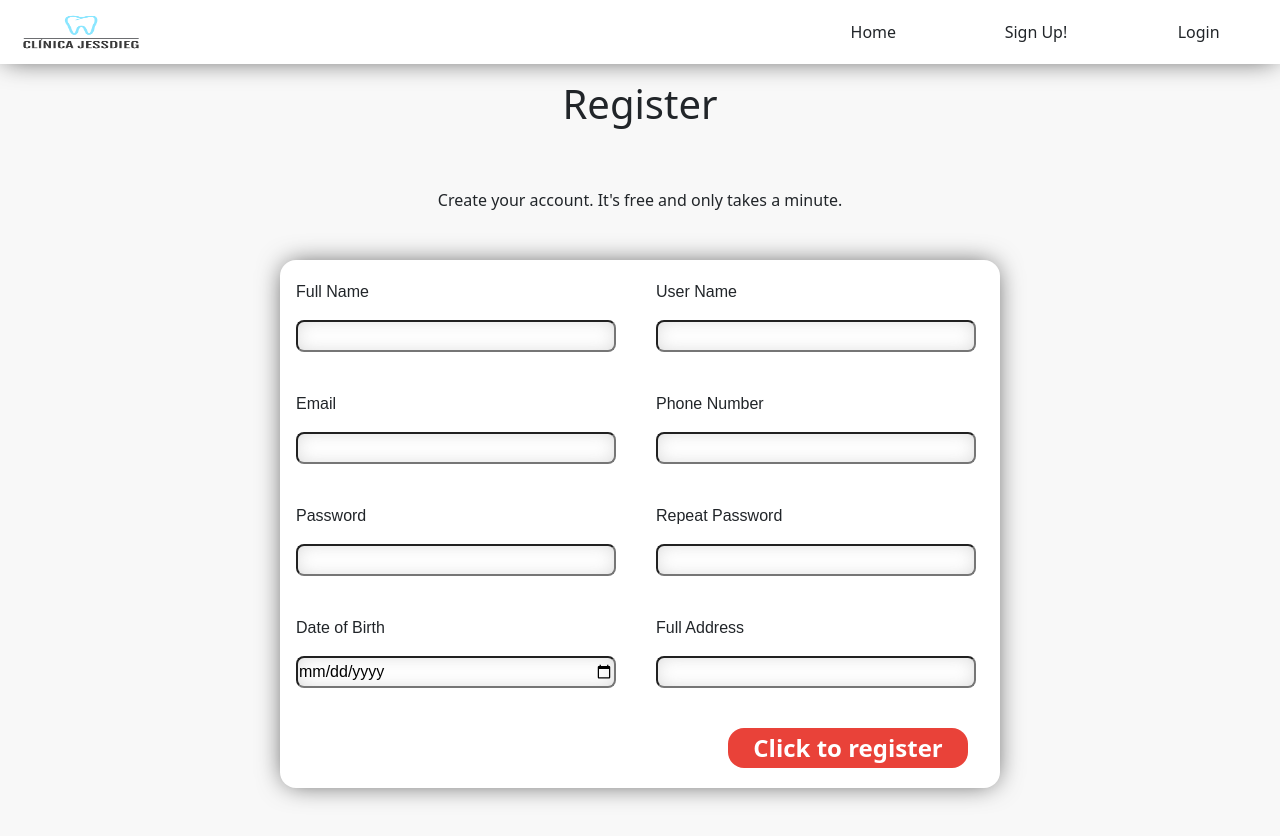
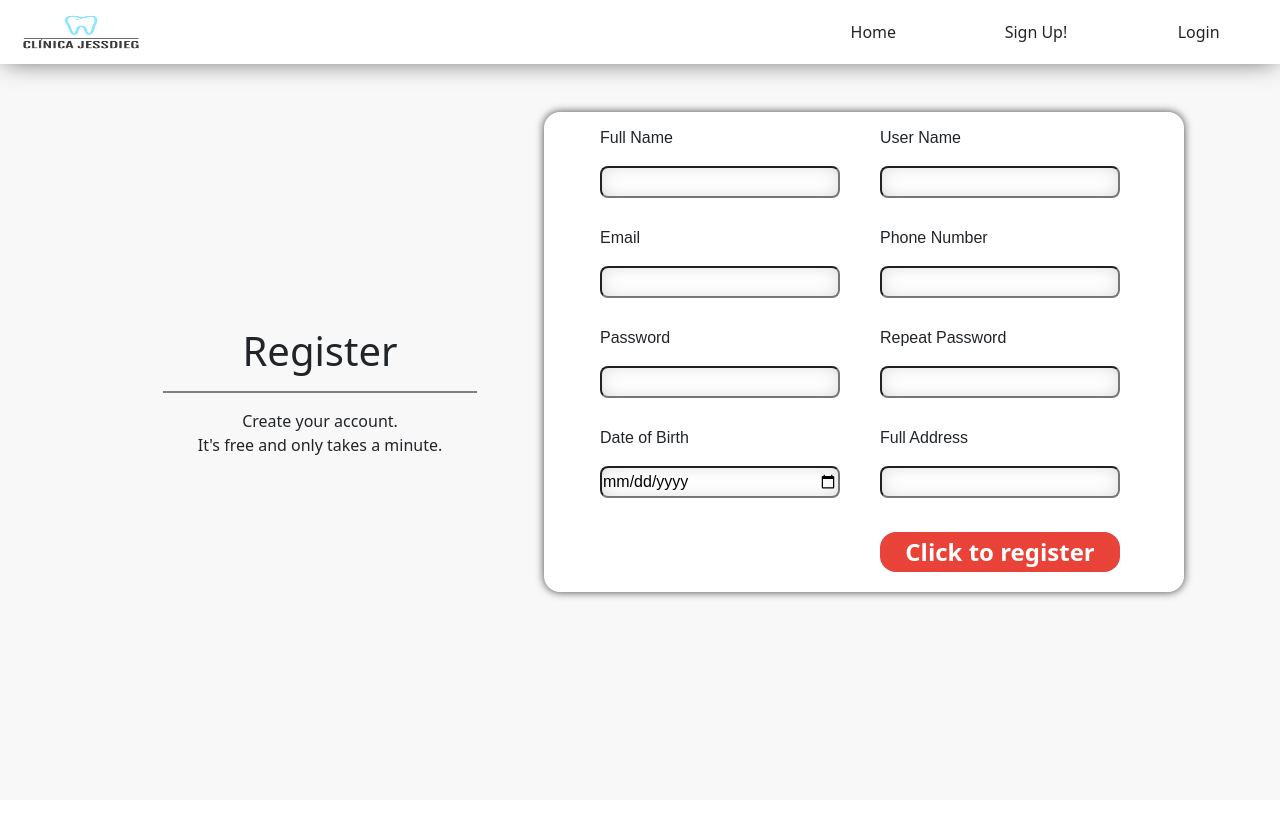
Before and after one commit to diegogb-08/Front-End-with-Reactjs, a React (Create React App) app: page /register in a window 1280 px wide. After the commit the page ends 800 px from the top, so only its background shows below. Built offline with nearby package versions, Linux system fonts and the light colour scheme.

Commit message:
Register layout modified

```diff
--- a/src/components/Btn/Bton.css
+++ b/src/components/Btn/Bton.css
@@ -10,6 +10,6 @@
 }
 
 .buttonRedirect:hover {
-    transition: 0.5s;
+    transition: 0.3s;
     color: #41bbec;
 }
--- a/src/components/Btn/Bton.jsx
+++ b/src/components/Btn/Bton.jsx
@@ -8,12 +8,12 @@ const Btn = (props) => {
     let history = useHistory();
 
     const direccioname = () => {
-        history.push(`/${props.destino}`)
+        history.push(`/${props.path}`)
     }
 
     return(
         <div onClick={()=> direccioname()} className="buttonRedirect">
-            {props.nombre}
+            {props.name}
         </div>
     )
 }
--- /dev/null
+++ b/src/components/Config/Config.css
@@ -0,0 +1,12 @@
+.configComponent{
+    display: flex;
+    justify-content: center;
+    align-items: center;
+    cursor: pointer;
+    transition: 0.3s;
+}
+
+.configComponent:hover{
+    color: white;
+    transition: 0.3s;
+}
--- /dev/null
+++ b/src/components/Config/Config.jsx
@@ -0,0 +1,12 @@
+import React from 'react'
+import './Config.css'
+
+function Config(props) {
+    return (
+        <div className="configComponent" onClick={()=> props.onClick}>
+            <p>{props.name}  </p>
+        </div>
+    )
+}
+
+export default Config
--- a/src/components/Header/Header.jsx
+++ b/src/components/Header/Header.jsx
@@ -20,13 +20,13 @@ const Header = (props) => {
             <div className="designDiv"></div>
             <div className="freeCall"></div>
             <div>
-                <Btn nombre='Home' destino=''/>
+                <Btn name='Home' path=''/>
             </div>
             <div>
-                <Btn nombre='Sign Up!' destino='register'/>
+                <Btn name='Sign Up!' path='register'/>
             </div>
             <div>
-                <Btn nombre='Login' destino='login'/>
+                <Btn name='Login' path='login'/>
             </div>
         </div>
     )
--- a/src/components/Input/Input.css
+++ b/src/components/Input/Input.css
@@ -7,7 +7,7 @@
 
 .input {
     height: 2rem;
-    width: 20rem;
+    width: 15rem;
     background-color: white;
     border-radius: 0.5rem;
     box-shadow: inset 0px 0px 20px -5px rgba(187, 187, 187, 0.75);
--- a/src/components/Submit/Submit.css
+++ b/src/components/Submit/Submit.css
@@ -2,7 +2,6 @@
     height: 2.5rem;
     width: 15rem;
     border-radius: 1rem;
-    margin-left: 1rem;
     background-color: #e94239;
     color: white;
     font-weight: bold;
--- a/src/components/Tab/Tab.css
+++ b/src/components/Tab/Tab.css
@@ -22,4 +22,5 @@
     height: 97%;
     display: flex;
     flex-direction: column;
+    align-items: center;
 }
--- a/src/containers/Register/Register.css
+++ b/src/containers/Register/Register.css
@@ -1,20 +1,49 @@
 .registerContainer {
-    height: 100%;
+    height: 100vh;
+    width: 100%;
+    display: flex;
+    flex-direction: row;
+    justify-content: center;
+    align-items: center;
+    background-color: rgb(248, 248, 248);
+}
+
+.content{
     display: flex;
     flex-direction: column;
     justify-content: center;
     align-items: center;
-    width: 100%;
-    background-color: rgb(248, 248, 248);
+    width: 35%;
+}
+
+.content h1 {
+    margin-bottom: 0;
+}
+
+.content p {
+    text-align: center;
+}
+
+.line{
+    width: 70%;
+    height: 0.1rem;
+    background-color: gray;
+    margin-top: 1rem;
+    margin-bottom: 1rem;
+}
+.columnCardRegister{
+    width: 50%;
+    height: 100%;
 }
 
 .cardContainer {
+    margin-top: 7rem;
     display: flex;
     flex-direction: column;
     justify-content: center;
     align-items: center;
     border-radius: 1rem;
-    box-shadow: 0px 0px 27px -5px rgba(0,0,0,0.75);
+    box-shadow: 0px 0px 9px 0px rgba(0,0,0,0.75);
     background-color: white;
 }
 .cardRegister {
@@ -22,12 +51,8 @@
     grid-template-columns: repeat(2, 1fr);
     justify-content: center;
     align-items: center;
-    height: 28rem;
-    width: 45rem;
-}
-
-.spacer {
-    height: 1rem;
+    height: 25rem;
+    width: 35rem;
 }
 
 .messageSubmit {
@@ -40,7 +65,9 @@
 .message {
     color: red;
     height: 5rem;
-    width: 25rem;
+    width: 17rem;
     font-style: italic;
-    font-size: 14px;
+    font-size: 12px;
+    display: flex;
+    justify-content: center;
 }
--- a/src/containers/Register/Register.jsx
+++ b/src/containers/Register/Register.jsx
@@ -1,4 +1,4 @@
-import React, {useState, useEffect} from 'react';
+import React, {useState} from 'react';
 import axios from 'axios';
 import './Register.css';
 import Input from '../../components/Input/Input';
@@ -70,15 +70,13 @@ const Register = () => {
     return (
         <div className="registerContainer">
             <Header/>
-            <div className="spacer"></div>
-            <div className="spacer"></div>
-            <div className="spacer"></div>
-            <div className="spacer"></div>
-            <div className="spacer"></div>
+            <div className="content">
                 <h1>Register</h1>
-            <p>Create your account. It's free and only takes a minute.</p>
-            <div className="spacer"></div>
-            <div className="spacer"></div>
+                <div className="line"></div>
+                <p>Create your account.<br/>
+                It's free and only takes a minute.</p>
+            </div>
+            <div className="columnCardRegister">
                 <div className='cardContainer'>
                     <div className="cardRegister">
                         <Input type='text' name='fullName' title='Full Name' lenght='30' onChange={handleState} />
@@ -95,9 +93,7 @@ const Register = () => {
                         <Submit type='submit' name='submit' onClick={()=>submit()} title='Click to register' />
                     </div>
                 </div>
-            <div className="spacer"></div>
-            <div className="spacer"></div>
-            <div className="spacer"></div>
+            </div>
         </div>
     )
 }
--- a/src/containers/User/User.css
+++ b/src/containers/User/User.css
@@ -67,3 +67,7 @@
     width: 100%;
     height: 92%;
 }
+
+.configSpacer {
+    height: 3rem;
+}
--- a/src/containers/User/User.jsx
+++ b/src/containers/User/User.jsx
@@ -1,4 +1,6 @@
 import React, {useState,useEffect} from 'react'
+import Btn from '../../components/Btn/Bton'
+import Config from '../../components/Config/Config'
 import Navbar from '../../components/Navbar/Navbar'
 import Profile from '../../components/Profile/Profile'
 import Tab from '../../components/Tab/Tab'
@@ -32,7 +34,7 @@ const User = () => {
 
     useEffect(()=> {
 
-        if(user.profile?.fullName)
+
         console.log(user.profile)
     });
 
@@ -41,17 +43,28 @@ const User = () => {
         setTab({selected: tab});
     }
 
+    const updateUser = () => {
 
+    }
+
+    const logOut = () => {
+
+    }
+    if(user.profile?.fullName){
+
+    }else {
+
+    }
     return (
         <div className="userContainer">
             <Navbar/>
             <div className="dataContainer">
                 <div className="profileLeft">
                     <Tab isSelected={tab.selected === 'Profile'}>
-                        <div >
-                        Aqui van los controladores del usuario. Update. Log out, Home
-
-                        </div>
+                        <div className='configSpacer'></div>
+                        <Btn name='Home' path=''/>
+                        <Config name="Update User" onClick={updateUser}/>
+                        <Config name="Log Out!" onClick={logOut}/>
                     </Tab>
                     <Tab isSelected={tab.selected === 'Appointments'}>
                         <div>
```
Lines whose indentation alone changed are shown as unchanged.
